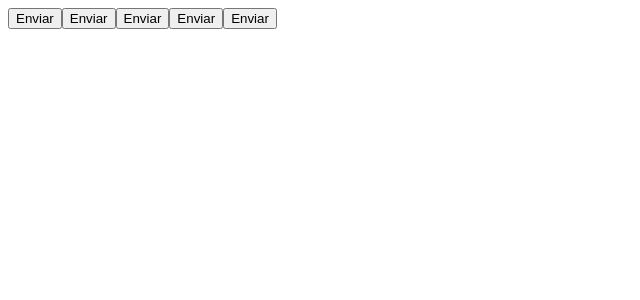
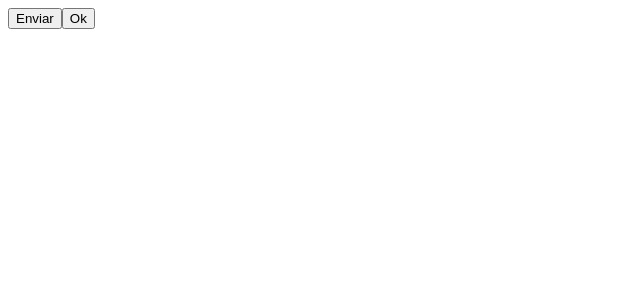
Before and after one commit to nicolysampaio/feedback-widget, a React (Vite) app: page / in a window 1280 px wide. Shown: the top 300 px of the page, without its empty margins (0-640 px from the left). Built offline with nearby package versions, Linux system fonts and the light colour scheme.

Commit message:
adicionando props e interface

```diff
--- a/src/App.tsx
+++ b/src/App.tsx
@@ -1,14 +1,15 @@
-function Button() {
-  return <button>Enviar</button>
+interface ButtonProps {
+  text: string;
+}
+
+function Button(props: ButtonProps) {
+  return <button>{props.text}</button>
 }
 function App() {
   return(
     <div>
-      <Button/>
-      <Button/>
-      <Button/>
-      <Button/>
-      <Button/>
+      <Button text="Enviar"/>
+      <Button text="Ok"/>
     </div>)
 }
 
```
